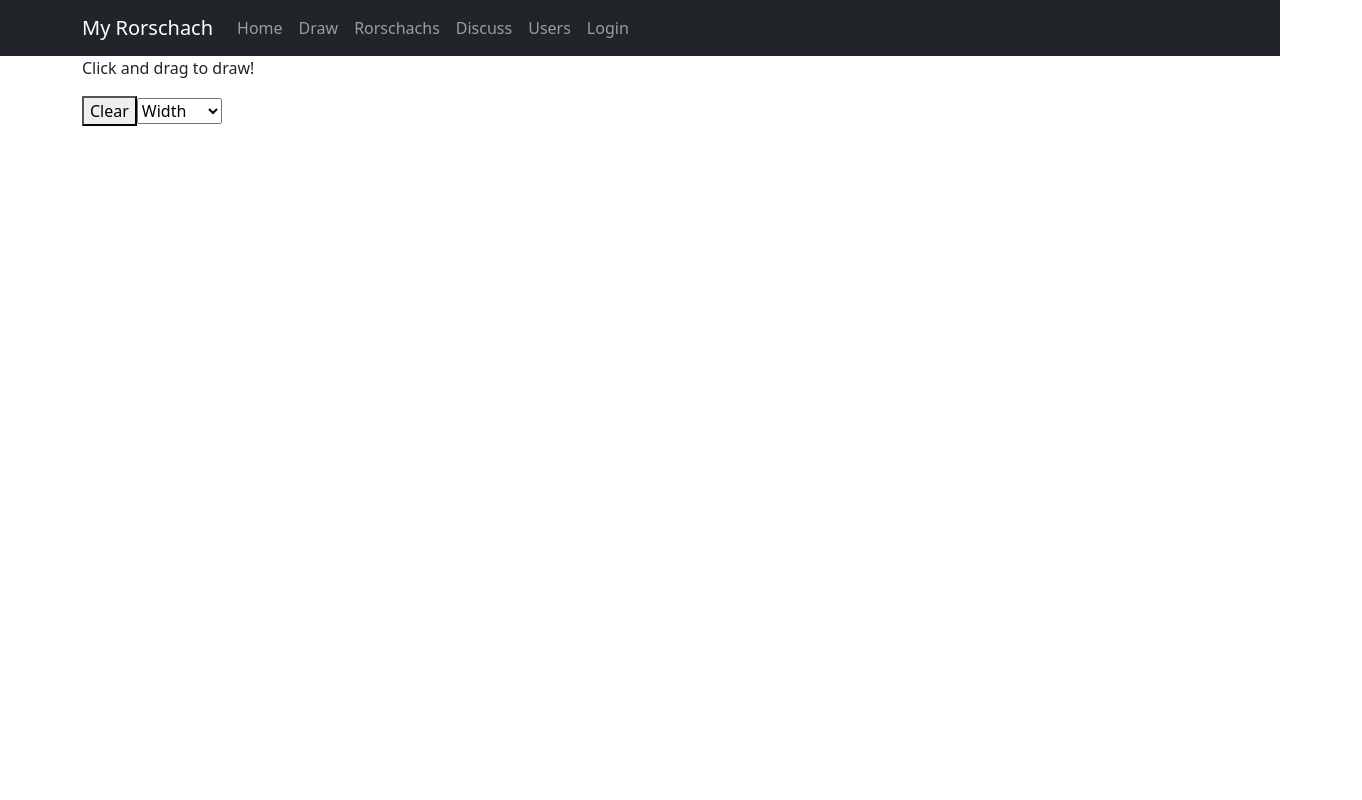
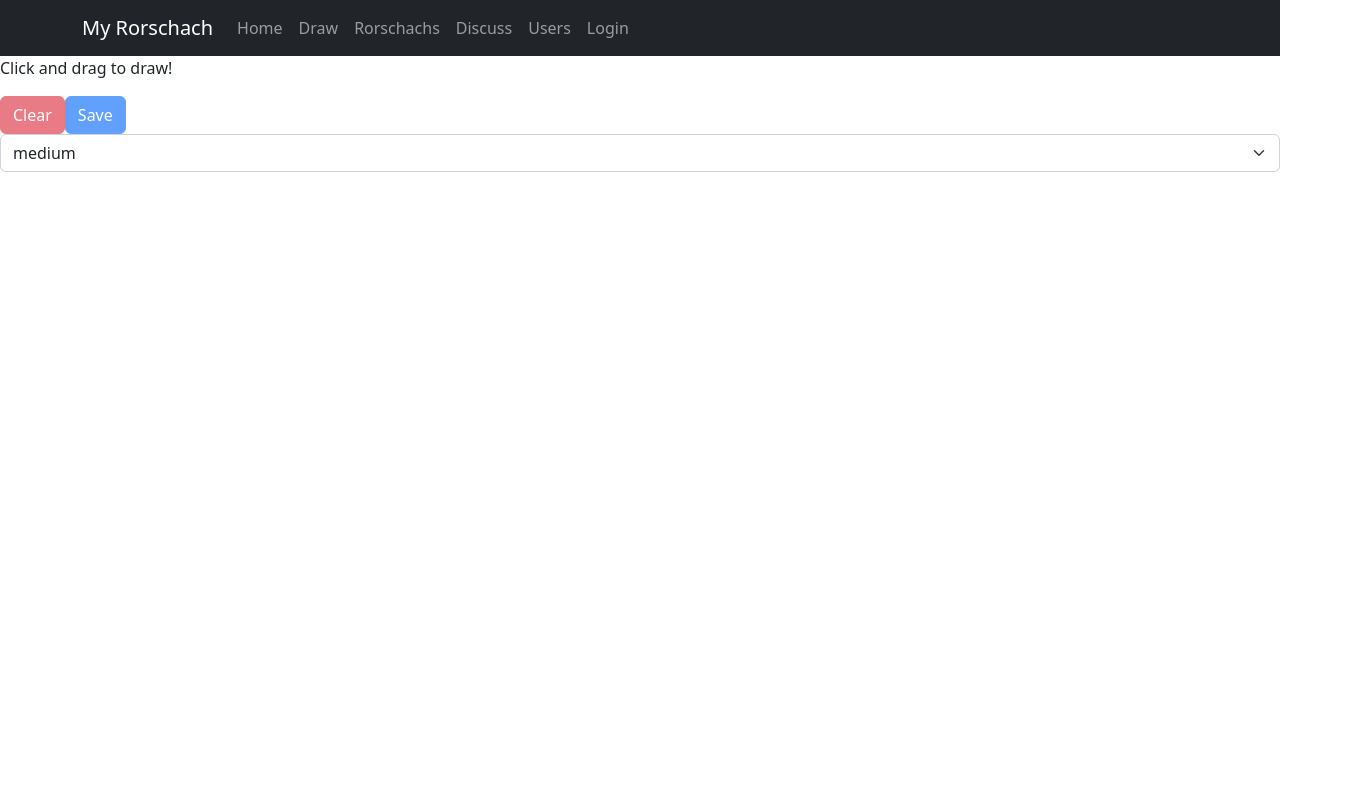
Before and after one commit to BenHuf/react-canvas, a React (Create React App) app in the folder client/: page /draw in a window 1280 px wide. Shown: the top 800 px of the page, 1362 px wide, since content can reach past the window. Built offline with nearby package versions, Linux system fonts and the light colour scheme.

Commit message:
Canvas changes

```diff
--- a/client/src/App.js
+++ b/client/src/App.js
@@ -42,7 +42,7 @@ function App() {
       <Router>
         <div className="flex-column justify-flex-start min-100-vh">
           <Navigation/>
-            <div className="container">
+            <div>
               <Routes>
                 <Route path="/" element={<Home />}/>
                 <Route path="/draw" element={<Canvas />} />
--- a/client/src/components/Canvas.js
+++ b/client/src/components/Canvas.js
@@ -1,9 +1,8 @@
-import React from 'react';
+import React, { Component } from 'react';
+import { Container, Form } from 'react-bootstrap';
 import { createRoot } from 'react-dom/client';
 import { Stage, Layer, Line, Text, Group } from 'react-konva';
 import "../Canvas.css"
-
-document.body.addEventListener('touchmove', function(e){ e.preventDefault(); });
 
 // function to convert current canvas to image
 function downloadURI(uri, name) {
@@ -21,17 +20,46 @@ const Canvas = (props) => {
   const [width, setWidth] = React.useState(7)
   const [lines, setLines] = React.useState([]);
   const [flips, setFlips] = React.useState([]);
-  const [canvas, setCanvas] = React.useState([]);
+  const [canvasH, setCanvasH] = React.useState([window.innerHeight]);
+  const [canvasW, setCanvasW] = React.useState([window.innerWidth]);
+  const [scale, setScale] = React.useState({x: 1, y: 1})
 
   const isDrawing = React.useRef(false);
+
+  const screen = {width: canvasW, height: canvasH};
+  // const stageW = 1000;
+  // const stageH = 1000;
+  // let container = document.querySelector('#canvas-container');
+
+  // let containerW = window.innerWidth;
+  // let scaleX = containerW / stageW;
+  // let containerH = window.innerHeight;
+  // let scaleY = containerH / stageH;
+  // let scale = {x: scaleX, y: scaleY}
+
+  // React.useEffect(() => {
+  //   // Update the document title using the browser API
+  //   screen = {height: window.innerHeight, width: window.innerWidth}
+  //   console.log(screen)
+  // });
+
+  // Canvas.componentDidMount = function() {
+  //   screen = {height: window.innerHeight, width: window.innerWidth};
+  //   console.log(screen)
+  // }
+
+  document.body.addEventListener('touchmove', function(e){ e.preventDefault(); }, { passive: false });
 
   //------ Mouse Events ------//
 
   const handleMouseDown = (e) => {
     isDrawing.current = true;
-    const pos = e.target.getStage().getPointerPosition();
+    const pos = e.target.getStage().getRelativePointerPosition();
+    // let change = e.target.getStage().getRelativePointerPosition()/e.target.getStage().getPointerPosition();
+    // pos.x = pos.x*scale.x
+    // pos.y = pos.y*scale.y
     setLines([...lines, { tool, color, width, points: [pos.x, pos.y] }]);
-    setFlips([...flips, { tool, color, width, points: [window.innerWidth-pos.x, pos.y]}])
+    setFlips([...flips, { tool, color, width, points: [window.innerWidth-pos.x, pos.y] }])
   };
 
   const handleMouseMove = (e) => {
@@ -39,8 +67,12 @@ const Canvas = (props) => {
     if (!isDrawing.current) {
       return;
     }
-    const stage = e.target.getStage();
-    const point = stage.getPointerPosition();
+    const stage = e.target.getStage()
+    let stageSize = stage.getAttrs()
+    // const stageW = stage.getSelfRect();
+    console.log(stageSize)
+    const point = stage.getRelativePointerPosition();
+    // let change = e.target.getStage().getRelativePointerPosition()/e.target.getStage().getPointerPosition();
     let lastLine = lines[lines.length - 1];
     let lastFlip = flips[flips.length -1];
 
@@ -59,8 +91,9 @@ const Canvas = (props) => {
 
   const handleMouseUp = () => {
     isDrawing.current = false;
-    console.log("lines" + lines[0].points)
-    console.log("points" + lines.points)
+    let i = lines.length - 1
+    console.log("lines" + lines[i].points)
+    console.log("flips" + flips[i].points)
   };
 
   //------ End mouse events -------//
@@ -68,7 +101,10 @@ const Canvas = (props) => {
   //------ Touch events ------//
   const handleTouchStart = (e) => {
     isDrawing.current = true;
-    const pos = e.target.getStage().getPointerPosition();
+    const pos = e.target.getStage().getRelativePointerPosition();
+    // pos.x = pos.x*scale.x
+    // pos.y = pos.y*scale.y
+
     setLines([...lines, { tool, color, width, points: [pos.x, pos.y] }]);
     setFlips([...flips, { tool, color, width, points: [window.innerWidth-pos.x, pos.y]}])
   };
@@ -79,7 +115,7 @@ const Canvas = (props) => {
       return;
     }
     const stage = e.target.getStage();
-    const point = stage.getPointerPosition();
+    const point = stage.getRelativePointerPosition();
     let lastLine = lines[lines.length - 1];
     let lastFlip = flips[flips.length -1];
 
@@ -98,8 +134,6 @@ const Canvas = (props) => {
 
   const handleTouchEnd = () => {
     isDrawing.current = false;
-    console.log("lines" + lines[0].points)
-    console.log("points" + lines.points)
   };
 
   //------ End Touch events ------//
@@ -109,6 +143,8 @@ const Canvas = (props) => {
   const handleExport = () => {
     const uri = stageRef.current.toDataURL();
     console.log(uri);
+    setLines([]);
+    setFlips([]);
     // Instead of logging here we can
     // save to database or allow downloads
     // using the generated uri
@@ -120,10 +156,51 @@ const Canvas = (props) => {
     setFlips([]);
   };
 
+  window.onresize = function() {
+    // setCanvasW(window.innerWidth);
+    // setCanvasH(window.innerHeight);
+    // console.log(canvasW)
+    let x = window.innerWidth/screen.width
+    let y = window.innerHeight/screen.height
+    setScale({x: (window.innerWidth/screen.width), y: (window.innerHeight/screen.height)})
+    console.log("w", screen.width)
+    console.log("h", screen.height)
+    console.log(scale)
+    let i = lines.length - 1
+    console.log("lines" + lines[i].points)
+    console.log("flips" + flips[i].points)
+  }
+
+  // // Adjust canvas scale function
+  // function fitStageIntoParentContainer() {
+  //   var container = document.querySelector('#canvas-container');
+  //   var canvas = document.querySelector('#canvas')
+  //   // now we need to fit stage into parent container
+  //   var containerWidth = container.width;
+
+  //   // but we also make the full scene visible
+  //   // so we need to scale all objects on canvas
+  //   var scale = containerWidth / 1000;
+
+  //   canvas.width(1000 * scale);
+  //   canvas.height(1000 * scale);
+  //   canvas.scale({ x: scale, y: scale });
+  // }
+
+  // fitStageIntoParentContainer();
+  //     // adapt the stage on any window resize
+  // window.addEventListener('resize', fitStageIntoParentContainer);
+
   return (
+    <div id='canvas-container'>
       <div>
         <p>Click and drag to draw!</p>
-      <button onClick={clearCanvas}>Clear</button>
+
+        {/* Clear button */}
+        <button className='btn btn-danger' onClick={clearCanvas} disabled={lines.length === 0 && true}>Clear</button>
+
+        {/* Save button */}
+        <button className='btn btn-primary' onClick={handleExport} disabled={lines.length === 0 && true}>Save</button>
 
         {/* Tool Selector */}
         {/* <select
@@ -154,7 +231,7 @@ const Canvas = (props) => {
         </select> */}
 
         {/* Width Selector */}
-      <select
+        {/* <select
           value={width}
           onChange={(e) => {
             setWidth(e.target.value);
@@ -166,12 +243,30 @@ const Canvas = (props) => {
           <option value="7">medium</option>
           <option value="14">large</option>
           <option value="20">largest</option>
-      </select>
+        </select> */}
+
+      {/* Width Selector Bootstrap */}
+      <Form.Select
+          value={width}
+          onChange={(e) => {
+            setWidth(e.target.value);
+          }}
+          aria-label="Default select example"
+      >
+        <option>Pen Width</option>
+        <option value="3">small</option>
+        <option value="7">medium</option>
+        <option value="14">large</option>
+        <option value="20">largest</option>
+      </Form.Select>
 
         <Stage
+          id='canvas'
           ref={stageRef}
+          brightness={1}
           width={window.innerWidth}
           height={window.innerHeight}
+          scale={scale}
           onMouseDown={handleMouseDown}
           onMousemove={handleMouseMove}
           onMouseup={handleMouseUp}
@@ -188,6 +283,7 @@ const Canvas = (props) => {
                   shadowColor={line.color}
                   strokeWidth={line.width}
                   tension={0.5}
+                  scaleX={1}
                   opacity={line.tool === 'pen' && 0.6 || line.tool === 'eraser' && 1}
                   lineCap="round"
                   lineJoin="round"
@@ -214,9 +310,7 @@ const Canvas = (props) => {
               ))}
           </Layer>
         </Stage>
-
-      {/* Save button */}
-      <button onClick={handleExport}>Click here to log stage data URL</button>
+      </div>
     </div>
   )
 }
```
Lines whose indentation alone changed are shown as unchanged.
